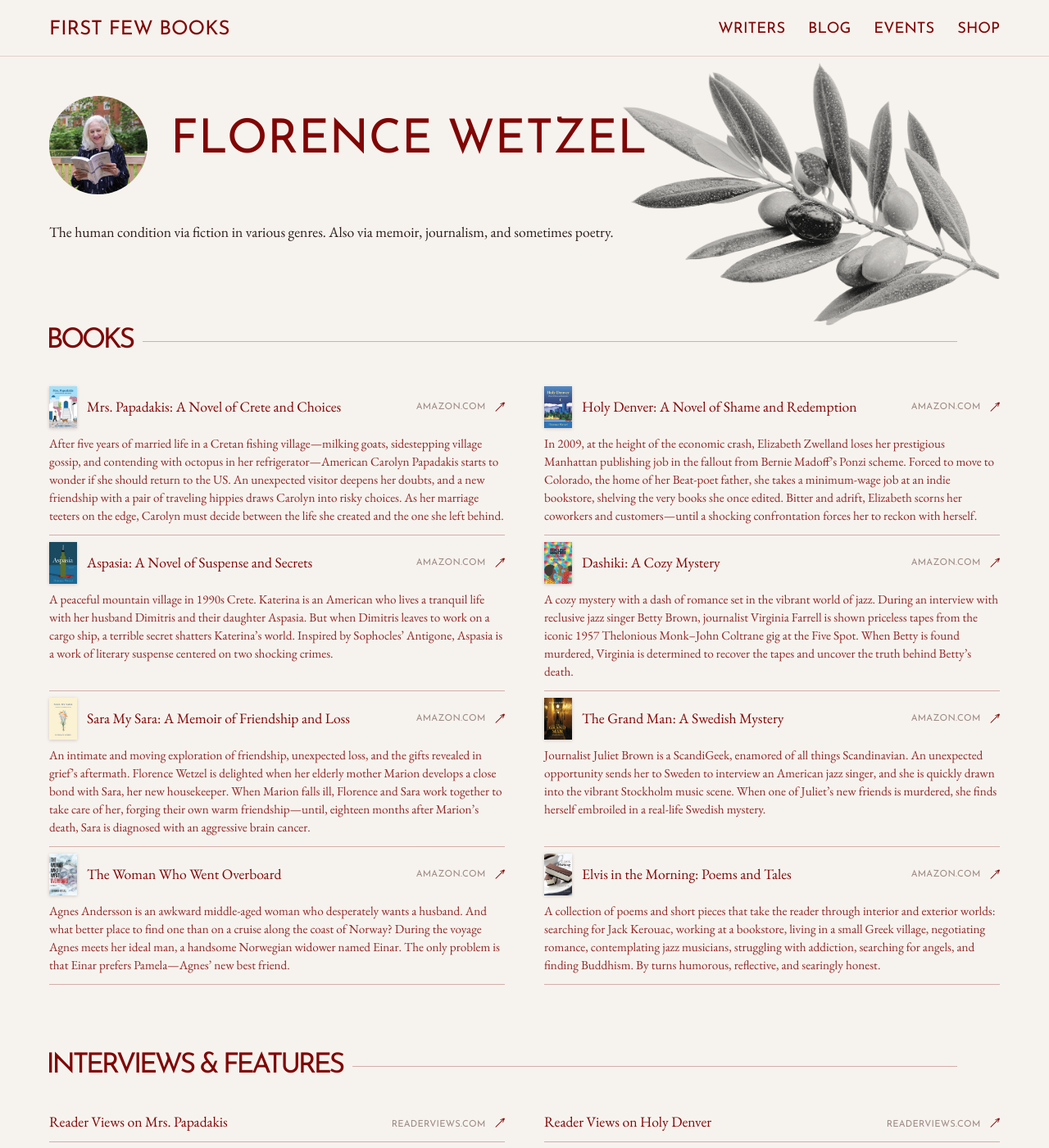
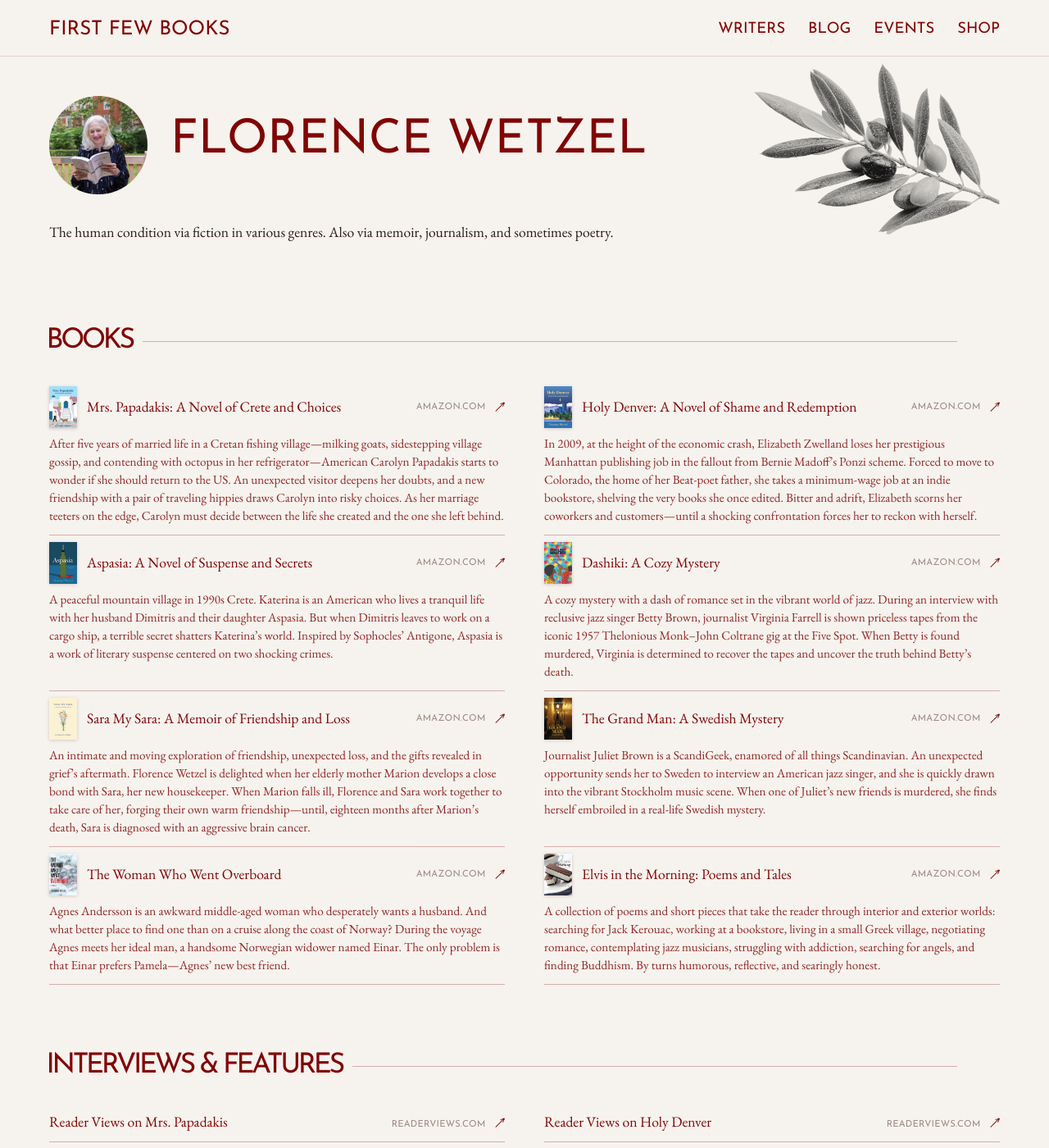
Before and after one commit to nelepope/firstfewbooks, a Jekyll site: the page built from _members/florence-wetzel.md, in a window 1280 px wide and 1400 px high. Shown: the whole window at 82% size. Built offline with Jekyll 4.4.1, drawn with Linux system fonts in a browser that asks for light colours.

Commit message:
Smaller olive branch on Florence's profile
Co-Authored-By: Claude Opus 5.5 <noreply@anthropic.com>

```diff
--- a/assets/css/style.css
+++ b/assets/css/style.css
@@ -314,9 +314,9 @@ main > .wrap:first-child { padding-top: 48px; }
 /* A writer's motif: a black-and-white cutout (transparent PNG) at the top right of their profile. */
 .member { position: relative; z-index: 0; }
 .member-motif {
-  position: absolute; top: 8px; right: 20px; z-index: -1; width: min(460px, 40vw); height: auto;
+  position: absolute; top: 8px; right: 20px; z-index: -1; width: min(300px, 28vw); height: auto;
   pointer-events: none;
 }
-@media (max-width: 760px) { .member-motif { top: 0; right: 0; width: 62vw; opacity: .55; } }
+@media (max-width: 760px) { .member-motif { top: 0; right: 0; width: 42vw; opacity: .55; } }
 .work-cover { flex: none; align-self: center; width: 34px; height: 51px; object-fit: cover; box-shadow: 0 1px 4px rgba(60, 10, 10, .18); }
 .work-list a:has(.work-cover) { align-items: center; padding: 8px 0; }
```
